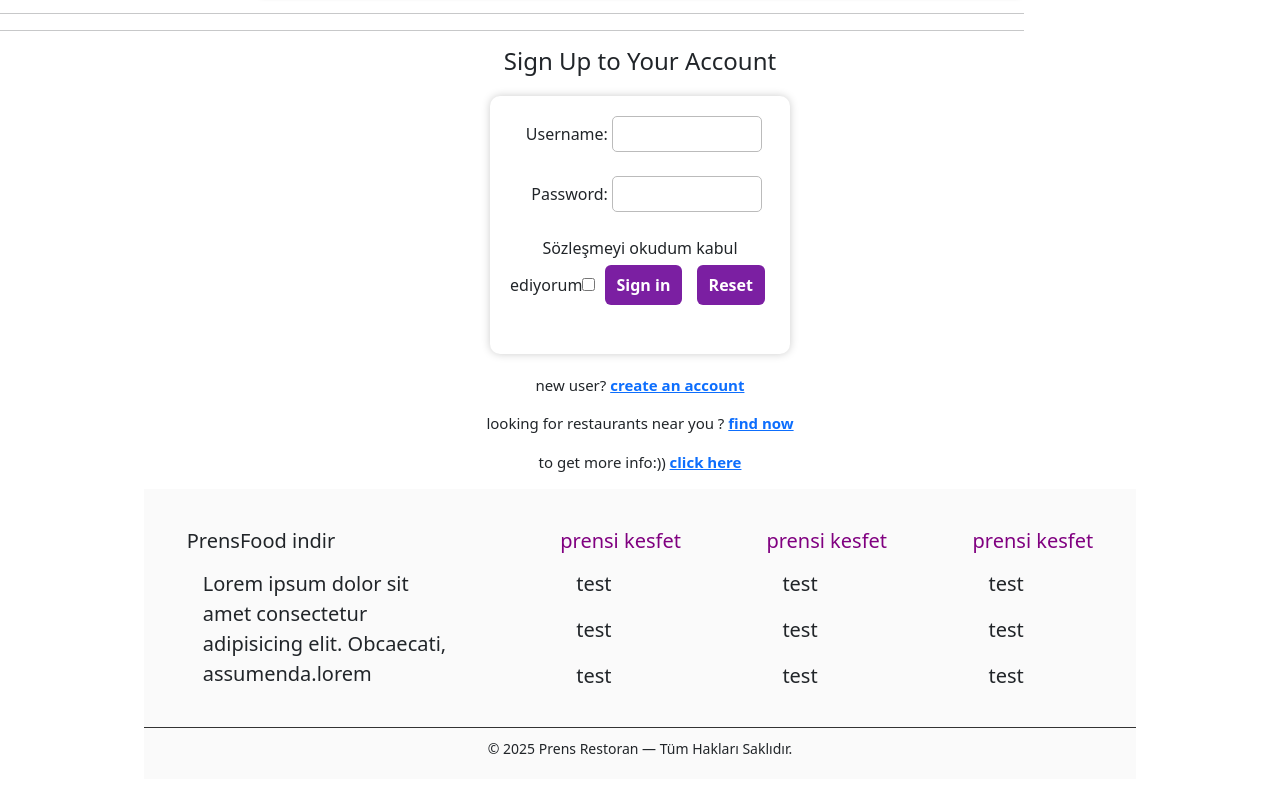
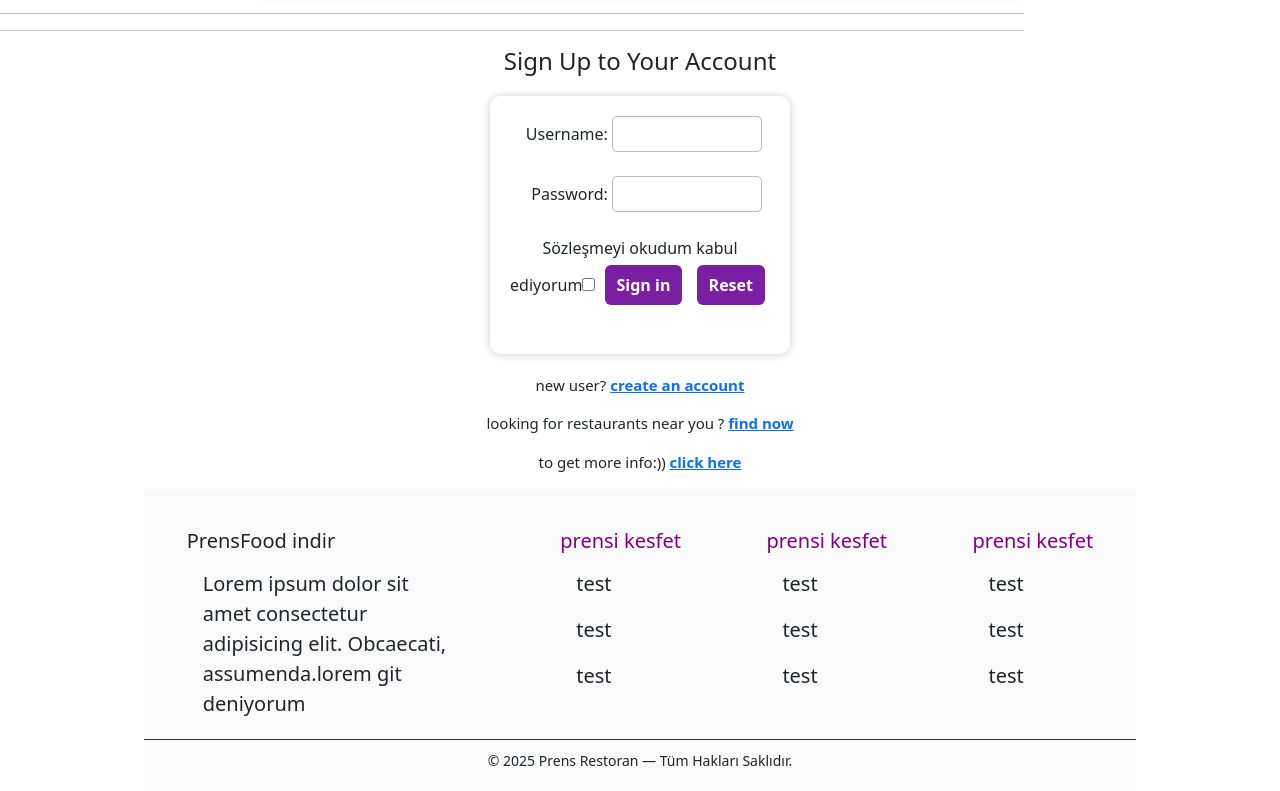
Before and after one commit to eliftugbatezcan/menulab_proje, a plain HTML site: page index.html in a window 1280 px wide. Shown: the part 975-1766 px from the top of the page. Drawn offline with nearby package versions, Linux system fonts and the light colour scheme.

Commit message:
feat footer fix

```diff
--- a/index.html
+++ b/index.html
@@ -99,7 +99,7 @@
                         <h5 class="card-title">PrensFood indir</h5>
                         <p class="card-text">
                             Lorem ipsum dolor sit amet consectetur adipisicing elit. Obcaecati,
-                            assumenda.lorem
+                            assumenda.lorem git deniyorum
                         </p>
                     </div>
                 </div>
```
